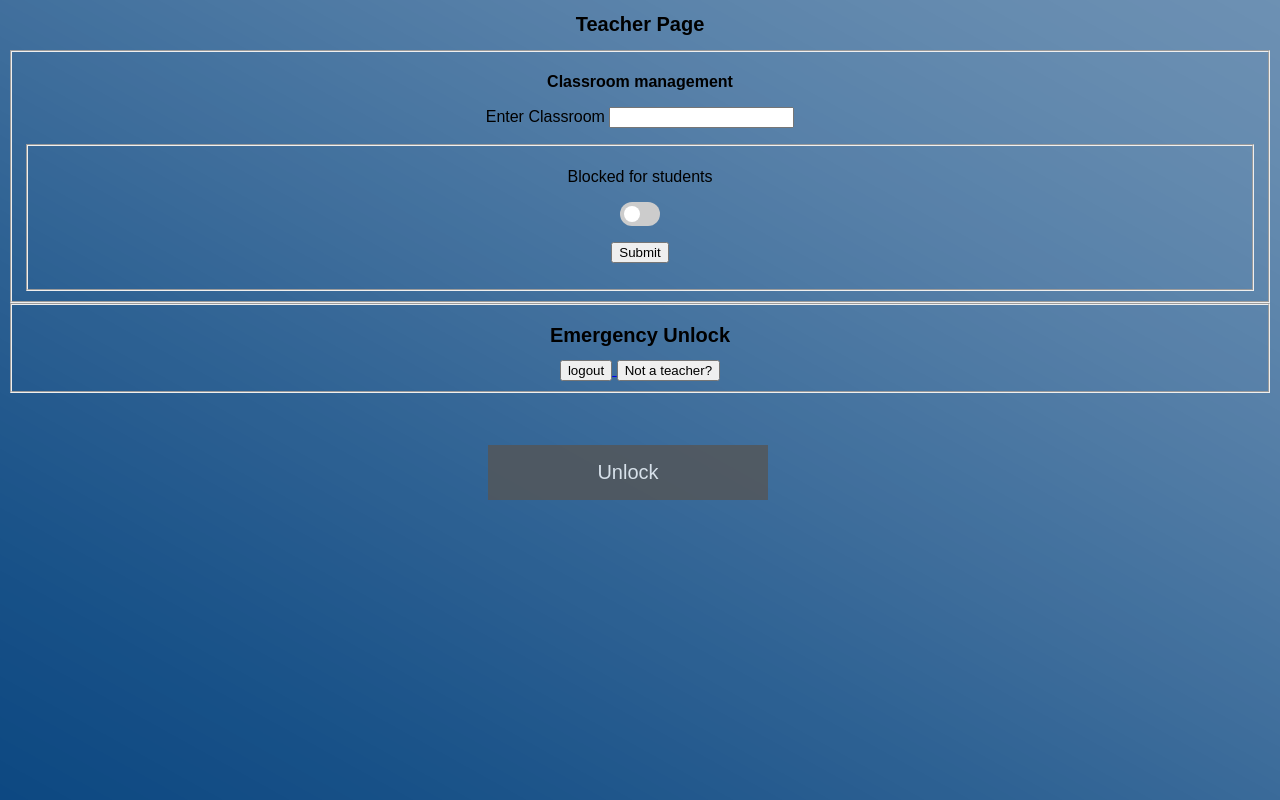
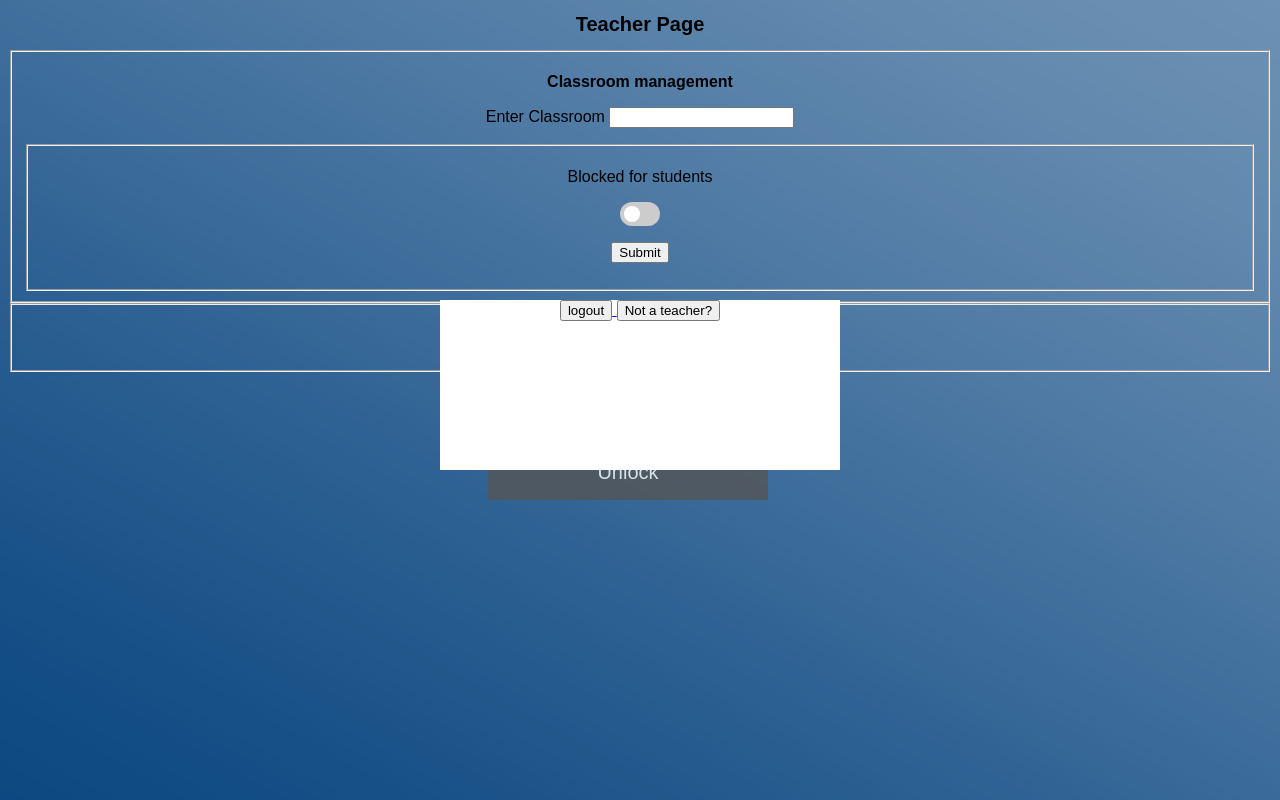
Before and after one commit to iKroin/iKroin.github.io, a plain HTML site: page teacher_page.html in a window 1280 px wide. Drawn offline with Linux system fonts and the light colour scheme.

Commit message:
Update teacher_page.html

```diff
--- a/teacher_page.html
+++ b/teacher_page.html
@@ -203,10 +203,12 @@
                       document.getElementById("myForm").style.display = "none";
                     }
                     </script>
-                     <a href="index.html">
+                     <div class="mydiv">
+                    <a href="index.html">
                     <input name="form" type="submit" value="logout"/>
-                     <a href="staff_page.html">
+                    <a href="staff_page.html">
                     <input name="form" type="submit" value="Not a teacher?"/>
+                        </div>
                     </body>
                 </label>
                 </form>
```
